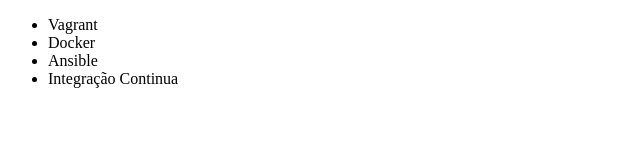
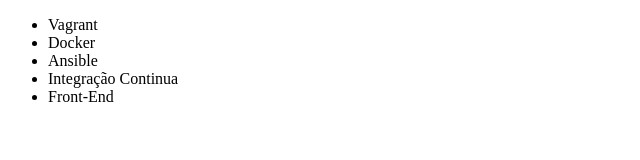
Before and after one commit to lucasa1feu/Testando, a plain HTML site: page index.html in a window 1280 px wide. Shown: the full height of the page, 0-640 px from the left. Drawn offline with Linux system fonts and the light colour scheme.

Commit message:
Adicionando o curso de Front-End

```diff
--- a/index.html
+++ b/index.html
@@ -10,6 +10,7 @@
         <li>Docker</li>
         <li>Ansible</li>
         <li>Integração Continua</li>
+        <li>Front-End</li>
     </ul>
 </body>
 </html>
```
